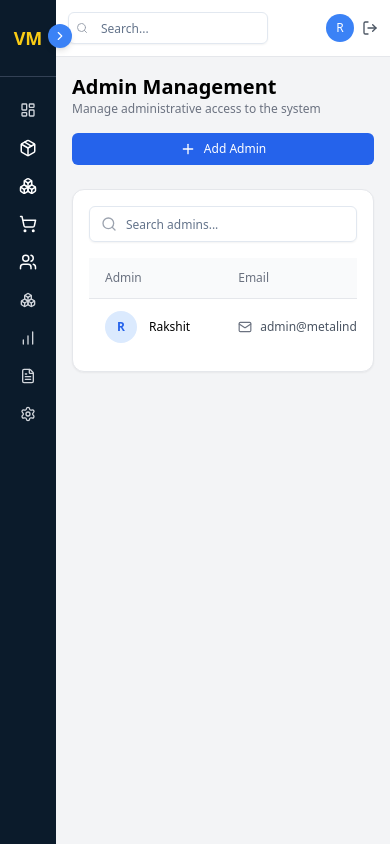
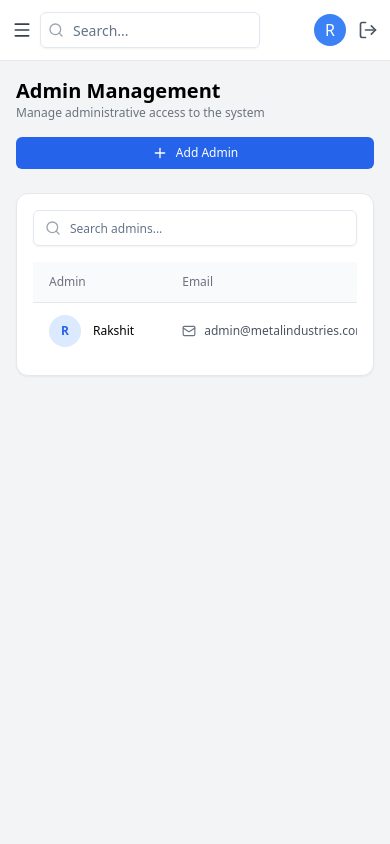
Before and after one commit to SushmitaSWarik/Inventory-Management, a React (Vite) app: page /create-admin in a window 390 px wide. Built offline with nearby package versions, Linux system fonts and the light colour scheme.

Commit message:
Implemented responsive sidebar with hamburger menu  and layout updates

```diff
--- a/package.json
+++ b/package.json
@@ -23,6 +23,7 @@
     "react-router-dom": "^7.13.1",
     "recharts": "^3.8.0",
     "tailwind-merge": "^3.5.0",
+    "tailwind-scrollbar": "^3.1.0",
     "tailwindcss-animate": "^1.0.7"
   },
   "devDependencies": {
--- a/src/components/layout/Header.jsx
+++ b/src/components/layout/Header.jsx
@@ -1,34 +1,40 @@
 import { Input } from "@/components/ui/input";
-import { Search, LogOut } from "lucide-react";
+import { Search, LogOut, Menu } from "lucide-react";
 
-export default function Header() {
+export default function Header({ setMobileOpen }) {
   return (
     <div className="flex items-center justify-between bg-white border-b px-3 sm:px-4 py-3 gap-2">
-      {/* Search */}
-      <div className="relative flex-1 min-w-0 max-w-[200px] sm:max-w-[220px] md:max-w-md">
-        <Search className="absolute left-2 top-1/2 -translate-y-1/2 text-gray-400 w-3 h-3 sm:w-4 sm:h-4" />
+      {/* LEFT */}
+      <div className="flex items-center gap-2 flex-1">
+        {/* Hamburger Menu Icon */}
+        <Menu
+          className="w-5 h-5 text-gray-700 cursor-pointer lg:hidden"
+          onClick={() => setMobileOpen(true)}
+        />
 
-        <Input
-          placeholder="Search..."
-          className="pl-8 h-8 sm:h-10 w-full text-xs sm:text-sm ocus:outline-none focus:ring-0 focus-visible:ring-0 focus-visible:outline-none"
-        />
+        {/* Search */}
+        <div className="relative flex-1 max-w-[220px] md:max-w-md">
+          <Search className="absolute left-2 top-1/2 -translate-y-1/2 text-gray-400 w-4 h-4" />
+
+          <Input
+            placeholder="Search..."
+            className="pl-8 h-9 text-sm focus:outline-none focus:ring-0"
+          />
+        </div>
       </div>
 
-      {/* Right Section */}
-      <div className="flex items-center gap-2 sm:gap-4 flex-shrink-0">
-        {/* Username */}
-        <div className="text-right max-w-[140px] overflow-hidden hidden sm:block">
-          <p className="font-medium text-sm truncate">Rakshith</p>
-          <p className="text-xs text-gray-500 truncate">Super Admin</p>
+      {/* RIGHT */}
+      <div className="flex items-center gap-3">
+        <div className="hidden sm:block text-right">
+          <p className="text-sm font-medium">Rakshith</p>
+          <p className="text-xs text-gray-500">Super Admin</p>
         </div>
 
-        {/* Avatar */}
-        <div className="w-7 h-7 sm:w-8 sm:h-8 bg-blue-500 text-white flex items-center justify-center rounded-full text-xs sm:text-sm">
+        <div className="w-8 h-8 bg-blue-500 text-white flex items-center justify-center rounded-full">
           R
         </div>
 
-        {/* Logout */}
-        <LogOut className="w-4 h-4 sm:w-5 sm:h-5 text-gray-600 hover:text-red-500 cursor-pointer flex-shrink-0" />
+        <LogOut className="w-5 h-5 text-gray-600 hover:text-red-500 cursor-pointer" />
       </div>
     </div>
   );
--- a/src/components/layout/Layout.jsx
+++ b/src/components/layout/Layout.jsx
@@ -1,79 +1,60 @@
-import { useState, useEffect } from "react"
-import Sidebar from "./Sidebar"
-import Header from "./Header"
-import { ChevronLeft, ChevronRight } from "lucide-react"
-import { Outlet } from "react-router-dom"
+import { useState, useEffect } from "react";
+import Sidebar from "./Sidebar";
+import Header from "./Header";
+import { ChevronLeft, ChevronRight } from "lucide-react";
+import { Outlet } from "react-router-dom";
 
-// export default function Layout2({ children }) {
 export default function Layout() {
-  // const [collapsed, setCollapsed] = useState(window.innerWidth < 1024);
-
-  // added
-  const [collapsed, setCollapsed] = useState(window.innerWidth < 1024);
-  const [mobileOpen, setMobileOpen] = useState(false); // ✅ NEW
-
-  const toggleSidebar = () => {
-    setCollapsed(!collapsed);
-  };
+  const [collapsed, setCollapsed] = useState(false);
+  const [mobileOpen, setMobileOpen] = useState(false);
 
   useEffect(() => {
     const handleResize = () => {
       if (window.innerWidth < 1024) {
         setCollapsed(true);
+      } else {
+        setCollapsed(false);
       }
     };
 
+    handleResize();
     window.addEventListener("resize", handleResize);
-
     return () => window.removeEventListener("resize", handleResize);
   }, []);
 
   return (
-    // <div className="flex h-screen bg-gray-100 relative">
-    <div className="flex h-screen bg-gray-100 relative overflow-hidden">
+    <div className="flex h-screen bg-gray-100 overflow-hidden relative">
       {/* Sidebar */}
-      <Sidebar collapsed={collapsed} />
-      {/* <Sidebar collapsed={collapsed} /> */}
-
-      {/* Toggle Button */}
-      <button
-        onClick={toggleSidebar}
-        className={`
-          absolute
-          top-6
-          z-50
-          bg-blue-500
-          hover:bg-blue-600
-          text-white
-          rounded-full
-          w-6
-          h-6
-          flex
-          items-center
-          justify-center
-          shadow-md
-          transition-all
-          duration-300
-          ${collapsed ? "left-12 sm:left-14 md:left-16" : "left-52 sm:left-56 lg:left-56 xl:left-64"}
-        `}
-      >
-        {/* ${collapsed ? "left-16 sm:left-20" : "left-64 lg:left-56"} */}
-        {collapsed ? <ChevronRight size={14} /> : <ChevronLeft size={14} />}
-      </button>
+      <Sidebar
+        collapsed={collapsed}
+        mobileOpen={mobileOpen}
+        setMobileOpen={setMobileOpen}
+        setCollapsed={setCollapsed} //added
+      />
 
       {/* Main Content */}
-      {/* <div className="flex flex-col flex-1"> */}
-      {/* <div className="flex flex-col flex-1 ml-12 sm:ml-14 md:ml-16 lg:ml-0"> */}
-      {/* <div className="flex flex-col flex-1 min-w-0"> */}
-      <div className="flex flex-col flex-1 min-w-0 ml-14 md:ml-16 lg:ml-0">
-        <Header />
+      <div className="flex flex-col flex-1 min-w-0">
+        <Header setMobileOpen={setMobileOpen} />
 
-        {/* <main className="p-4 lg:p-6 overflow-y-auto flex-1"> */}
         <main className="p-4 lg:p-6 flex-1 overflow-y-auto">
-          {/* {children} */}
           <Outlet />
         </main>
       </div>
+
+      {/* Collapse Button */}
+      <button
+        onClick={() => setCollapsed(!collapsed)}
+        className={`
+          hidden lg:flex absolute top-6 z-50
+          bg-blue-500 hover:bg-blue-600 text-white
+          rounded-full w-6 h-6 items-center justify-center shadow-md
+          transition-all duration-300
+
+          ${collapsed ? "left-16" : "left-56 xl:left-64"}
+        `}
+      >
+        {collapsed ? <ChevronRight size={14} /> : <ChevronLeft size={14} />}
+      </button>
     </div>
   );
 }
--- a/src/components/layout/Sidebar.jsx
+++ b/src/components/layout/Sidebar.jsx
@@ -1,6 +1,5 @@
 import { useState } from "react";
 import { NavLink } from "react-router-dom";
-
 import {
   LayoutDashboard,
   Package,
@@ -12,11 +11,14 @@ import {
   Settings,
   ChevronDown,
   ChevronUp,
+  X,
 } from "lucide-react";
 
-export default function Sidebar({ collapsed }) {
-  // const [productOpen, setProductOpen] = useState(false)
+export default function Sidebar({ collapsed, mobileOpen, setMobileOpen, setCollapsed }) {
   const [openMenu, setOpenMenu] = useState(null);
+
+  const isMobileView = mobileOpen;
+  const isCollapsed = isMobileView ? false : collapsed;
 
   const menu = [
     { name: "Dashboard", icon: LayoutDashboard, path: "/dashboard" },
@@ -50,31 +52,15 @@ export default function Sidebar({ collapsed }) {
       icon: ShoppingCart,
       key: "pos",
       submenu: [
-        {
-          name: "Create Order",
-          icon: Package,
-          path: "/create-order",
-        },
+        { name: "Create Order", icon: Package, path: "/create-order" },
         {
           name: "Create Advance Order",
           icon: Boxes,
           path: "/create-advance-order",
         },
-        {
-          name: "Orders",
-          icon: Boxes,
-          path: "/orders",
-        },
-        {
-          name: "Pending Orders",
-          icon: Boxes,
-          path: "/pending-orders",
-        },
-        {
-          name: "Purchase Orders",
-          icon: Boxes,
-          path: "/purchase-orders",
-        },
+        { name: "Orders", icon: Boxes, path: "/orders" },
+        { name: "Pending Orders", icon: Boxes, path: "/pending-orders" },
+        { name: "Purchase Orders", icon: Boxes, path: "/purchase-orders" },
       ],
     },
 
@@ -83,102 +69,99 @@ export default function Sidebar({ collapsed }) {
       icon: Users,
       key: "users",
       submenu: [
-        {
-          name: "Suppliers",
-          icon: Package,
-          path: "/suppliers",
-        },
-        {
-          name: "Customers",
-          icon: Package,
-          path: "/customers",
-        },
-        {
-          name: "Create Admin",
-          icon: Package,
-          path: "/create-admin",
-        },
+        { name: "Suppliers", icon: Package, path: "/suppliers" },
+        { name: "Customers", icon: Package, path: "/customers" },
+        { name: "Create Admin", icon: Package, path: "/create-admin" },
       ],
     },
+
     { name: "Stock Management", icon: Boxes, path: "/stock" },
     { name: "Analytics", icon: BarChart, path: "/analytics" },
-    { name: "Reports", icon: FileText, path: "/reports" },
+    // { name: "Reports", icon: FileText, path: "/reports" },
     { name: "Settings", icon: Settings, path: "/settings" },
   ];
 
   return (
+    <>
+      {/* Overlay */}
+      {mobileOpen && (
+        <div
+          className="fixed inset-0 bg-black/40 z-30 lg:hidden"
+          onClick={() => setMobileOpen(false)}
+        />
+      )}
+
       <div
         className={`
-      bg-[#0B1B2B]
-      text-white
-      flex
-      flex-col
-      h-screen
-      fixed lg:relative
-      z-40
-      transition-all
-      duration-300
-      ease-in-out
-      ${collapsed ? "w-14 md:w-16" : "w-52 lg:w-56 xl:w-64"}
+        bg-[#0B1B2B] text-white flex flex-col h-screen z-40
+        transition-all duration-300 ease-in-out
+
+        ${isCollapsed ? "w-16" : "w-56 xl:w-64"}
+
+        fixed top-0 left-0
+        transform ${mobileOpen ? "translate-x-0" : "-translate-x-full"}
+
+        lg:translate-x-0 lg:relative
         `}
       >
-      {/* Logo */}
+        {/* Header */}
+        <div className="flex items-center justify-between border-b border-slate-700 p-4">
+          <div className="flex items-center gap-2">
+            <div className="text-yellow-400 font-bold">VM</div>
 
-      <div
-        className={`flex items-center border-b border-slate-700 p-6
-        ${collapsed ? "justify-center" : "gap-3"}
-        `}
-      >
-        <div className="text-yellow-400 font-bold text-lg lg:text-xl">VM</div>
-
-        {!collapsed && (
-          <div className="text-xs lg:text-sm font-semibold">
+            {!isCollapsed && (
+              <span className="text-sm font-semibold">
                 Vasanth Metal Industry
-          </div>
+              </span>
             )}
           </div>
 
+          {/* Close (mobile only) */}
+          <X
+            className="w-5 h-5 cursor-pointer lg:hidden"
+            onClick={() => setMobileOpen(false)}
+          />
+        </div>
+
         {/* Menu */}
-
-      <div className="mt-4 flex flex-col gap-1">
+        <div className="mt-4 flex flex-col gap-1 overflow-y-auto scrollbar-thin scrollbar-thumb-slate-700 scrollbar-track-transparent hover:scrollbar-thumb-slate-500">
           {menu.map((item, index) => {
             const Icon = item.icon;
-
-          /* PRODUCTS DROPDOWN */
 
             if (item.submenu) {
               return (
                 <div key={index}>
-                {/* Parent menu */}
+                  {/* Parent */}
+                  <div
+                    // onClick={() =>
+                    //   setOpenMenu(openMenu === item.key ? null : item.key)
+                    // }
 
-                <div
-                  // onClick={() => setProductOpen(!productOpen)}
-                  onClick={() =>
-                    setOpenMenu(openMenu === item.key ? null : item.key)
+                    //added- when collapsed(icons visibile)and clicked on submenu icon-->sidebar expands
+                    onClick={() => {
+                      if (isCollapsed) {
+                        //  expand sidebar first
+                        setCollapsed(false);
+
+                        // then open submenu
+                        setOpenMenu(item.key);
+                      } else {
+                        // normal toggle
+                        setOpenMenu(openMenu === item.key ? null : item.key);
                       }
-                  className={`
-                  flex items-center
-                  px-3 lg:px-4
-                  py-2 lg:py-3
-                  cursor-pointer
-                  hover:bg-[#13283f]
-                  rounded-lg
-                  mx-2
-                  ${collapsed ? "justify-center" : "justify-between"}
-                  `}
+                    }}
+                    className={`flex items-center px-3 py-3 mx-2 rounded-lg cursor-pointer hover:bg-[#13283f] ${
+                      isCollapsed ? "justify-center" : "justify-between"
+                    }`}
                   >
                     <div className="flex items-center gap-3">
                       <Icon size={18} />
-
-                    {!collapsed && (
-                      <span className="text-xs lg:text-sm">{item.name}</span>
+                      {!isCollapsed && (
+                        <span className="text-xs lg:text-sm">{item.name}</span> //added text-xs lg:text-sm
                       )}
                     </div>
 
-                  {!collapsed &&
-                    // productOpen
-                    //   ? <ChevronUp size={16} />
-                    //   : <ChevronDown size={16} />
+                    {!isCollapsed &&
                       (openMenu === item.key ? (
                         <ChevronUp size={16} />
                       ) : (
@@ -187,13 +170,8 @@ export default function Sidebar({ collapsed }) {
                   </div>
 
                   {/* Submenu */}
-                {openMenu === item.key && (
-                  <div
-                    className={`
-                    flex flex-col gap-1
-                    ${collapsed ? "items-center mt-1" : "ml-8 mt-1"}
-                    `}
-                  >
+                  {openMenu === item.key && !isCollapsed && (
+                    <div className="ml-8 mt-1 flex flex-col gap-1">
                       {item.submenu.map((sub, i) => {
                         const SubIcon = sub.icon;
 
@@ -201,24 +179,17 @@ export default function Sidebar({ collapsed }) {
                           <NavLink
                             key={i}
                             to={sub.path}
+                            onClick={() => setMobileOpen(false)}
                             className={({ isActive }) =>
-                            `
-                            flex items-center
-                            ${collapsed ? "justify-center p-2" : "gap-2 px-3 py-2"}
-                            rounded-lg
-                            text-xs lg:text-sm
-                            transition
-                            ${
+                              `flex items-center gap-2 px-3 py-2 rounded-lg text-xs lg:text-sm ${
                                 isActive
                                   ? "bg-[#13283f] text-blue-400"
                                   : "text-gray-300 hover:bg-[#13283f]"
-                            }
-                            `
+                              }`
                             }
                           >
                             <SubIcon size={16} />
-
-                          {!collapsed && sub.name}
+                            {sub.name}
                           </NavLink>
                         );
                       })}
@@ -228,32 +199,23 @@ export default function Sidebar({ collapsed }) {
               );
             }
 
-          /* NORMAL MENU ITEMS */
-
             return (
               <NavLink
                 key={index}
                 to={item.path}
+                onClick={() => setMobileOpen(false)}
                 className={({ isActive }) =>
-                `
-                flex items-center
-                px-3 lg:px-4
-                py-2 lg:py-3
-                rounded-lg
-                mx-2
-                transition
-                ${collapsed ? "justify-center" : "gap-3"}
-                ${
+                  `flex items-center px-3 py-3 mx-2 rounded-lg ${
+                    isCollapsed ? "justify-center" : "gap-3"
+                  } ${
                     isActive
                       ? "bg-[#13283f] text-blue-400"
                       : "text-gray-300 hover:bg-[#13283f]"
-                }
-                `
+                  }`
                 }
               >
                 <Icon size={18} />
-
-              {!collapsed && (
+                {!isCollapsed && (
                   <span className="text-xs lg:text-sm">{item.name}</span>
                 )}
               </NavLink>
@@ -262,12 +224,12 @@ export default function Sidebar({ collapsed }) {
         </div>
 
         {/* Footer */}
-
-      {!collapsed && (
-        <div className="mt-auto p-6 text-xs text-gray-400 border-t border-slate-700">
+        {!isCollapsed && (
+          <div className="mt-auto p-4 text-xs text-gray-400 border-t border-slate-700">
             © 2020 Vasantha Metal Industry
           </div>
         )}
       </div>
+    </>
   );
 }
--- a/tailwind.config.js
+++ b/tailwind.config.js
@@ -1,60 +1,57 @@
 /** @type {import('tailwindcss').Config} */
 export default {
   darkMode: ["class"],
-    content: [
-    "./index.html",
-    "./src/**/*.{js,jsx,ts,tsx}",
-  ],
+  content: ["./index.html", "./src/**/*.{js,jsx,ts,tsx}"],
   theme: {
     extend: {
       borderRadius: {
-  			lg: 'var(--radius)',
-  			md: 'calc(var(--radius) - 2px)',
-  			sm: 'calc(var(--radius) - 4px)'
+        lg: "var(--radius)",
+        md: "calc(var(--radius) - 2px)",
+        sm: "calc(var(--radius) - 4px)",
       },
       colors: {
-  			background: 'hsl(var(--background))',
-  			foreground: 'hsl(var(--foreground))',
+        background: "hsl(var(--background))",
+        foreground: "hsl(var(--foreground))",
         card: {
-  				DEFAULT: 'hsl(var(--card))',
-  				foreground: 'hsl(var(--card-foreground))'
+          DEFAULT: "hsl(var(--card))",
+          foreground: "hsl(var(--card-foreground))",
         },
         popover: {
-  				DEFAULT: 'hsl(var(--popover))',
-  				foreground: 'hsl(var(--popover-foreground))'
+          DEFAULT: "hsl(var(--popover))",
+          foreground: "hsl(var(--popover-foreground))",
         },
         primary: {
-  				DEFAULT: 'hsl(var(--primary))',
-  				foreground: 'hsl(var(--primary-foreground))'
+          DEFAULT: "hsl(var(--primary))",
+          foreground: "hsl(var(--primary-foreground))",
         },
         secondary: {
-  				DEFAULT: 'hsl(var(--secondary))',
-  				foreground: 'hsl(var(--secondary-foreground))'
+          DEFAULT: "hsl(var(--secondary))",
+          foreground: "hsl(var(--secondary-foreground))",
         },
         muted: {
-  				DEFAULT: 'hsl(var(--muted))',
-  				foreground: 'hsl(var(--muted-foreground))'
+          DEFAULT: "hsl(var(--muted))",
+          foreground: "hsl(var(--muted-foreground))",
         },
         accent: {
-  				DEFAULT: 'hsl(var(--accent))',
-  				foreground: 'hsl(var(--accent-foreground))'
+          DEFAULT: "hsl(var(--accent))",
+          foreground: "hsl(var(--accent-foreground))",
         },
         destructive: {
-  				DEFAULT: 'hsl(var(--destructive))',
-  				foreground: 'hsl(var(--destructive-foreground))'
+          DEFAULT: "hsl(var(--destructive))",
+          foreground: "hsl(var(--destructive-foreground))",
         },
-  			border: 'hsl(var(--border))',
-  			input: 'hsl(var(--input))',
-  			ring: 'hsl(var(--ring))',
+        border: "hsl(var(--border))",
+        input: "hsl(var(--input))",
+        ring: "hsl(var(--ring))",
         chart: {
-  				'1': 'hsl(var(--chart-1))',
-  				'2': 'hsl(var(--chart-2))',
-  				'3': 'hsl(var(--chart-3))',
-  				'4': 'hsl(var(--chart-4))',
-  				'5': 'hsl(var(--chart-5))'
-  			}
-  		}
-  	}
+          1: "hsl(var(--chart-1))",
+          2: "hsl(var(--chart-2))",
+          3: "hsl(var(--chart-3))",
+          4: "hsl(var(--chart-4))",
+          5: "hsl(var(--chart-5))",
         },
-  plugins: [require("tailwindcss-animate")],
-}
+      },
+    },
+  },
+  plugins: [require("tailwindcss-animate"), require("tailwind-scrollbar")],
+};
```
Also changed, not shown: 1 other file (tests, documents, lock files or other folders). Lines whose indentation alone changed are shown as unchanged.
